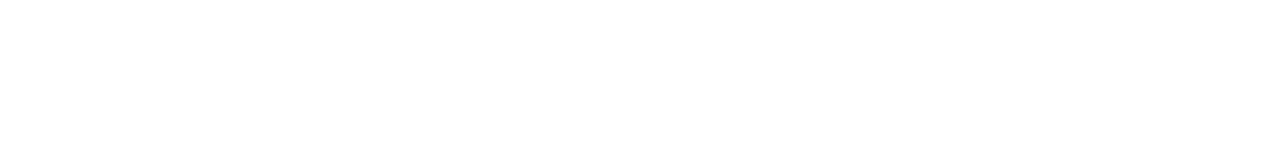
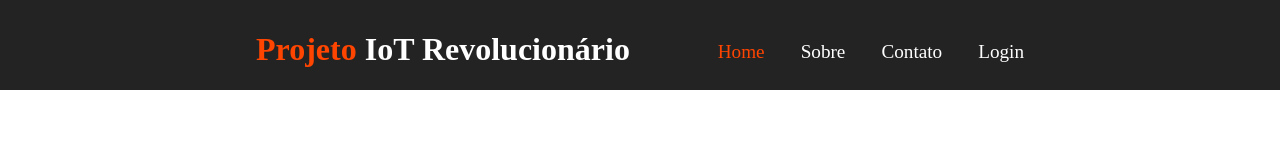
Before and after one commit to GBernardo10/site_institucional_adsb, a plain HTML site: page index.html in a window 1280 px wide. Drawn offline with Linux system fonts and the light colour scheme.

Commit message:
subindo o cabeçalho

```diff
--- a/css/style.css
+++ b/css/style.css
@@ -0,0 +1,44 @@
+body{
+    margin: 0;
+    padding: 0;
+    border: 0;
+}
+
+.header{
+    background-color: #232323;
+    width: 100%;
+    height: 10vh;
+    padding-top: 10px;
+}
+
+.logo{
+    font-family: Nunito;
+}
+
+.item_colorido{
+    color:orangered;
+}
+
+.container{
+    max-width: 60%;
+    height: 100%;
+    margin: 0 auto;
+}
+
+.container h1{
+    float: left;
+    color: white
+}
+
+.container nav {
+    color: white;
+    list-style: none;
+    float: right;
+    margin-top: 15px;
+}
+
+.container li{
+    display: inline-block;
+    margin-left: 2rem;
+    font-size: 1.2rem;
+}
--- a/index.html
+++ b/index.html
@@ -5,11 +5,31 @@
     <meta http-equiv="X-UA-Compatible" content="IE=edge">
     <meta name="viewport" content="width=device-width, initial-scale=1.0">
     <link rel="stylesheet" href="css/style.css">
-    <title>Site Institucional - Jesus</title>
+    <title>Inicio</title>
 </head>
 <body>
 
 
+    <div class="header">
+
+        <div class="container">
+
+            <h1 class="logo">
+                <b><span class="item_colorido">Projeto</span> IoT Revolucionário</b>
+            </h1>
+
+            <nav>
+                <ul>
+                    <li class="item_colorido">Home</li>
+                    <li>Sobre</li>
+                    <li>Contato</li>
+                    <li>Login</li>
+                </ul>
+            </nav>
+
+        </div>
+
+    </div>
 
 </body>
 </html>
```
Also changed, not shown: img/lettutech.png (added), img/lettutech2.png (added), img/lettutech3.png (added).
